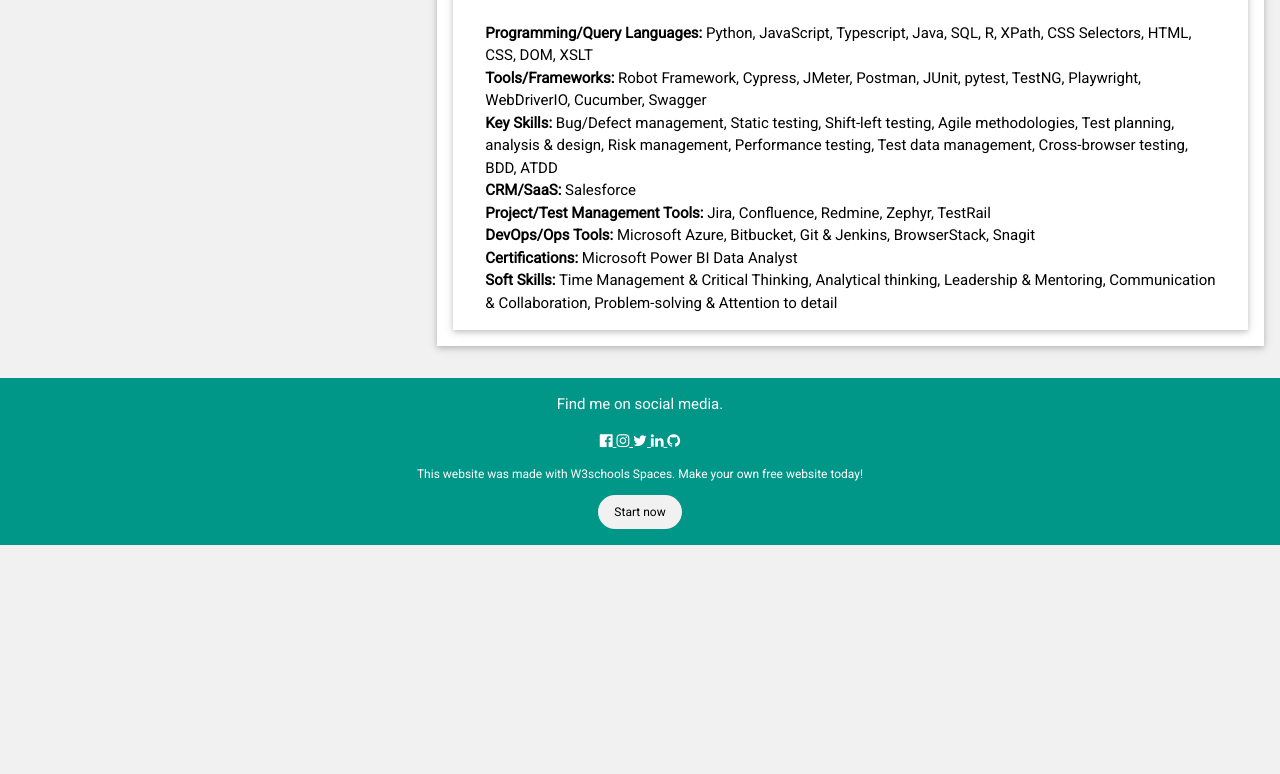
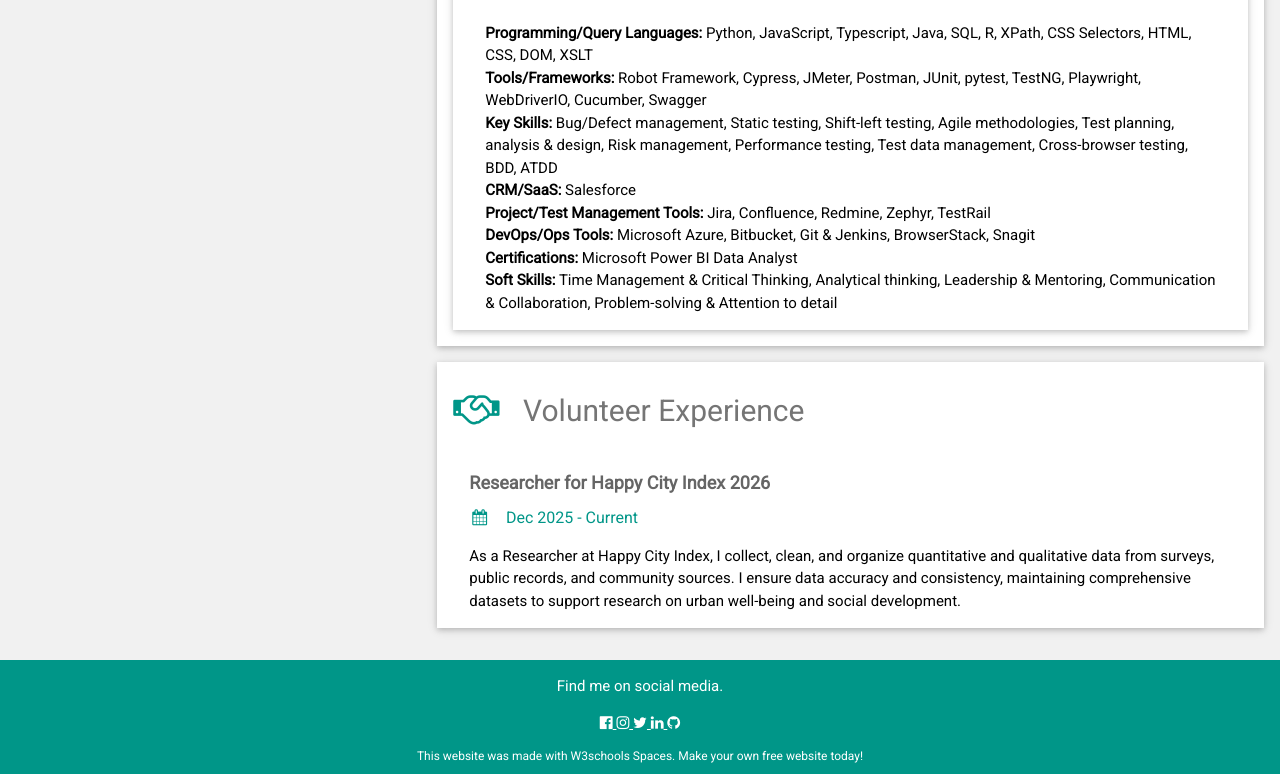
Before and after one commit to subasthapa1/portfolio, a plain HTML site: page index.html in a window 1280 px wide. Shown: the part 2015-2789 px from the top of the page. Before the commit the page ends 2560 px from the top, so only its background shows below. Drawn offline with nearby package versions, Linux system fonts and the light colour scheme.

Commit message:
Volunteer experience added

```diff
--- a/index.html
+++ b/index.html
@@ -24,7 +24,7 @@
 
       <div class="w3-white w3-text-grey w3-card-4">
         <div class="w3-display-container">
-          <img src="myimage.jpg" style="width:100%" alt="Avatar">
+          <img src="myimage.JPG" style="width:100%" alt="Avatar">
           <div class="w3-display-bottomleft w3-container w3-text-black">
             <h2>Subas Thapa</h2>
           </div>
@@ -206,6 +206,22 @@
 </p>
           </div>
     </div>
+      </div>
+  <div class="w3-container w3-card w3-white w3-margin-bottom">
+    <h2 class="w3-text-grey w3-padding-16">
+       <i class="fa fa-handshake-o fa-fw w3-margin-right w3-xxlarge w3-text-teal"></i>
+       Volunteer Experience
+    </h2>
+   <div class="w3-container">
+          <h5 class="w3-opacity"><b>Researcher for Happy City Index 2026</b></h5>
+          <h6 class="w3-text-teal"><i class="fa fa-calendar fa-fw w3-margin-right"></i>Dec 2025 - Current</h6>
+           <p> As a Researcher at Happy City Index, I collect, clean, and organize quantitative and qualitative data from surveys, public records, and community sources. I ensure data accuracy and consistency, maintaining comprehensive datasets to support research on urban well-being and social development.
+           </p>
+    </div>
+    </div>
+
+
+
     <!-- End Right Column -->
     </div>
 
```
